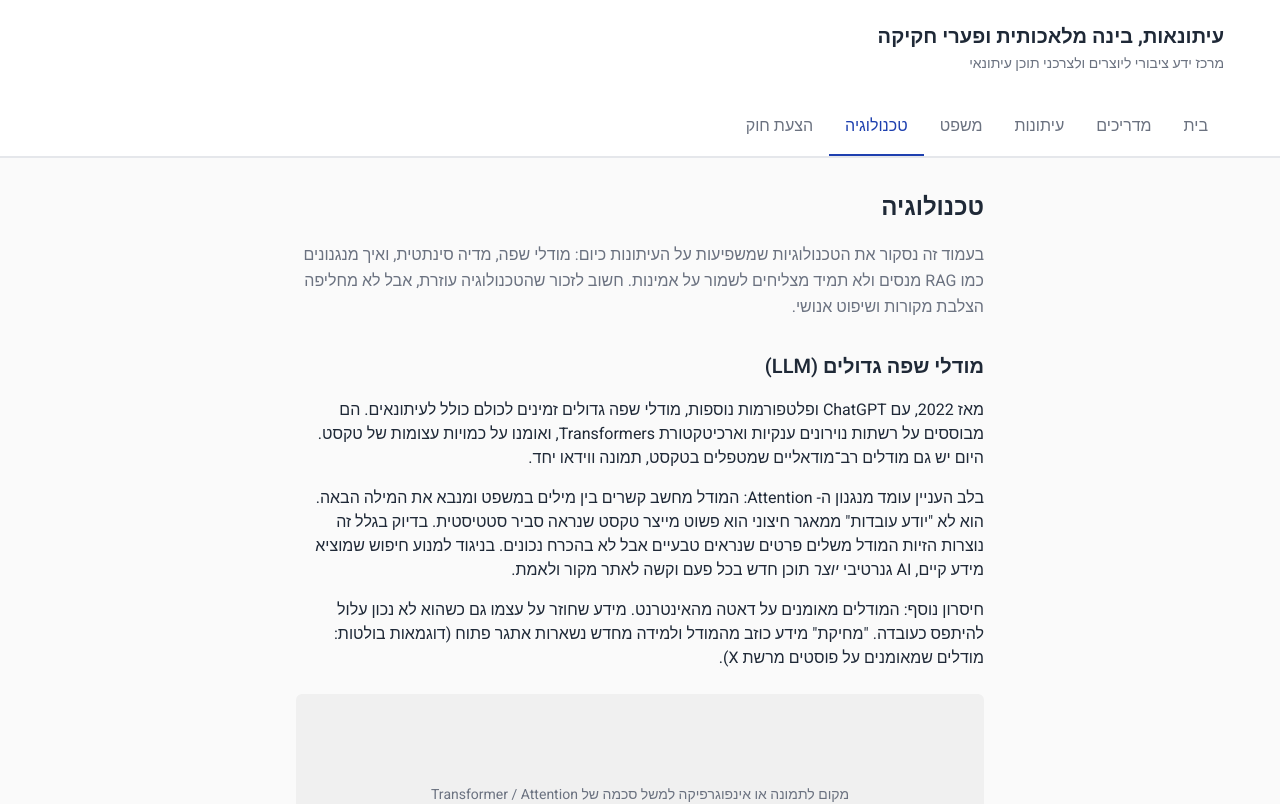
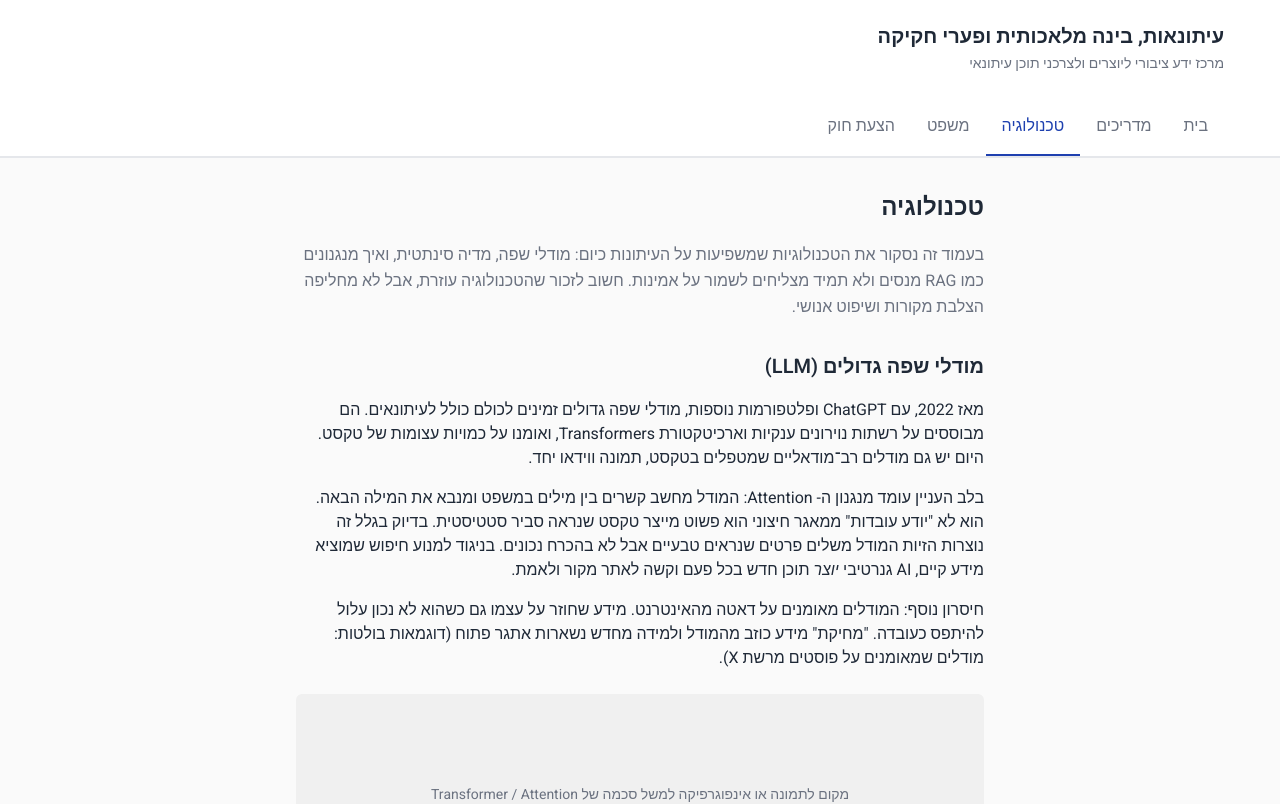
Before and after one commit to hagar-dolev/emet_mida, a React (Vite) app: page /tech in a window 1280 px wide. Shown: the top 804 px of the page. Built offline with nearby package versions, Linux system fonts and the light colour scheme.

Commit message:
changing journalism to home page

```diff
--- a/src/App.tsx
+++ b/src/App.tsx
@@ -11,7 +11,7 @@ import { NotFound } from './pages/NotFound';
 export default function App() {
   return (
     <Routes>
-      <Route path="/" element={<Home />} />
+      <Route path="/" element={<Home />} /> {/* TODO: maybe change here. */}
       <Route path="/guides" element={<GuidesIndex />} />
       <Route path="/guides/:slug" element={<GuidePage />} />
       <Route path="/journalism" element={<Journalism />} />
--- a/src/components/Navbar/Navbar.tsx
+++ b/src/components/Navbar/Navbar.tsx
@@ -2,12 +2,12 @@ import { Link, useLocation } from 'react-router-dom';
 import styles from './Navbar.module.css';
 
 const navItems: { to: string; label: string }[] = [
-  { to: '/', label: 'בית' },
+  { to: '/journalism', label: 'בית' },
   { to: '/guides', label: 'מדריכים' },
-  { to: '/journalism', label: 'עיתונות' },
+  { to: '/tech', label: 'טכנולוגיה' },
   { to: '/legal', label: 'משפט' },
-  { to: '/tech', label: 'טכנולוגיה' },
   { to: '/proposal', label: 'הצעת חוק' },
+  // { to: '/', label: 'אודות' },
 ];
 
 export function Navbar() {
```
